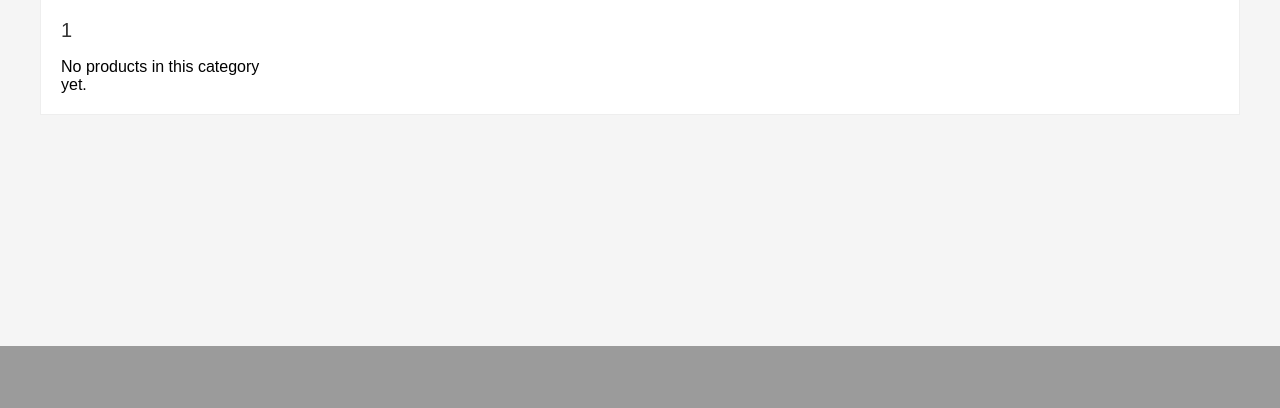
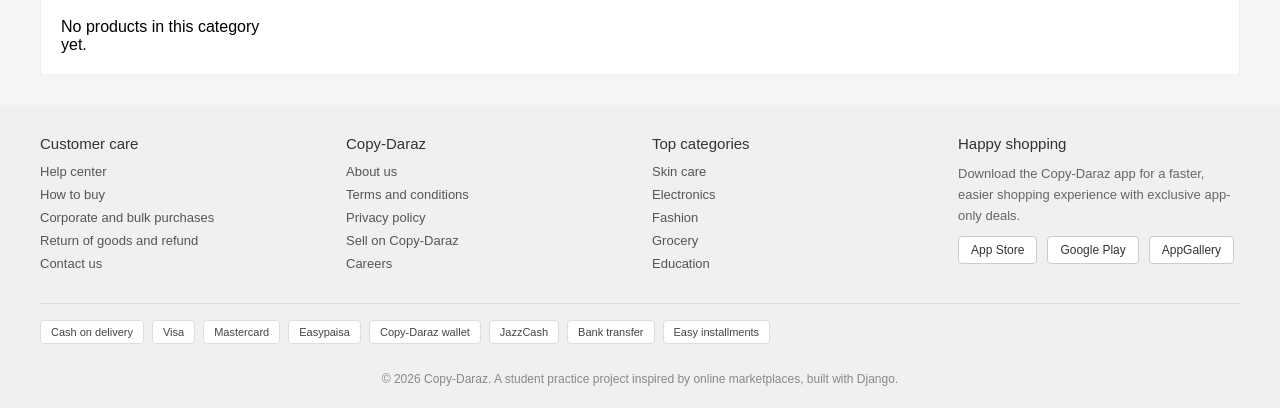
Before and after one commit to 647samad-design/Copy-Daraz, a Django app: page /category/1/ in a window 1280 px wide. Shown: the part 454-862 px from the top of the page. Before the commit the page ends 800 px from the top, so only its background shows below. Run offline with Django 5.2, Linux system fonts and the light colour scheme; data that the repository does not hold is empty.

Commit message:
Expand categories with images, fix slider height, add footer, cleaner sidebar icons

```diff
--- a/daraz/templates/daraz/base.html
+++ b/daraz/templates/daraz/base.html
@@ -26,7 +26,7 @@
         .cart { color: #fff; font-size: 26px; text-decoration: none; }
 
         .hero { margin: 20px 40px; }
-        .slider { position: relative; width: 100%; height: 320px; border-radius: 8px; overflow: hidden; }
+        .slider { position: relative; width: 100%; height: 280px; border-radius: 8px; overflow: hidden; }
         .slide { position: absolute; top: 0; left: 0; width: 100%; height: 100%; object-fit: cover; opacity: 0; transition: opacity 0.6s ease-in-out; }
         .slide.active { opacity: 1; }
         .dots { position: absolute; bottom: 12px; width: 100%; display: flex; justify-content: center; gap: 8px; }
@@ -40,12 +40,12 @@
         }
         .sidebar a {
             display: flex; align-items: center; justify-content: center;
-            width: 44px; height: 44px; font-size: 20px; color: #999;
+            width: 42px; height: 42px; color: #888;
             border-bottom: 1px solid #f0f0f0; text-decoration: none;
         }
         .sidebar a:last-child { border-bottom: none; }
         .sidebar a:hover { color: #f85606; background: #fff6f2; }
-        .sidebar a.fire { color: #f85606; }
+        .sidebar svg { width: 18px; height: 18px; }
 
         .section { margin: 20px 40px; background: #fff; border: 1px solid #eee; padding: 20px; }
         .section-header { display: flex; justify-content: space-between; align-items: center; margin-bottom: 16px; }
@@ -62,8 +62,22 @@
         .product-card .discount { color: #f85606; font-size: 12px; margin-left: 4px; }
 
         .category-grid { display: grid; grid-template-columns: repeat(auto-fill, minmax(140px, 1fr)); gap: 12px; }
-        .category-box { background: #f9f9f9; border: 1px solid #eee; text-align: center; padding: 20px 10px; text-decoration: none; color: #333; font-size: 14px; }
+        .category-box { background: #f9f9f9; border: 1px solid #eee; text-align: center; padding: 0; text-decoration: none; color: #333; font-size: 13px; overflow: hidden; }
+        .category-box img { width: 100%; height: 90px; object-fit: cover; display: block; }
+        .category-box .cname { padding: 8px 6px; }
         .category-box:hover { border-color: #f85606; color: #f85606; }
+
+        .footer { background: #f0f0f0; margin-top: 30px; padding: 30px 40px 10px; }
+        .footer-cols { display: grid; grid-template-columns: repeat(auto-fit, minmax(180px, 1fr)); gap: 24px; margin-bottom: 24px; }
+        .footer-col h3 { font-size: 15px; font-weight: 500; margin-bottom: 12px; color: #333; }
+        .footer-col a { display: block; font-size: 13px; color: #555; text-decoration: none; margin-bottom: 8px; }
+        .footer-col a:hover { color: #f85606; }
+        .footer-col p { font-size: 13px; color: #666; line-height: 1.6; }
+        .app-badges { display: flex; gap: 10px; flex-wrap: wrap; margin-top: 10px; }
+        .app-badge { border: 1px solid #ccc; border-radius: 4px; padding: 6px 12px; font-size: 12px; color: #333; background: #fff; }
+        .payment-row { display: flex; gap: 8px; flex-wrap: wrap; border-top: 1px solid #ddd; padding: 16px 0; }
+        .payment-chip { border: 1px solid #ddd; border-radius: 4px; padding: 5px 10px; font-size: 11px; background: #fff; color: #444; }
+        .footer-bottom { text-align: center; font-size: 12px; color: #888; padding: 12px 0; }
 
         {% block extra_css %}{% endblock %}
     </style>
@@ -102,13 +116,74 @@
     </div>
 
     <div class="sidebar">
-        <a href="#top" title="Back to top">&#8593;</a>
-        <a href="#flash-sale" class="fire" title="Flash sale">&#128293;</a>
-        <a href="#categories" title="Categories">&#9638;</a>
-        <a href="#just-for-you" title="Just for you">&#128100;</a>
+        <a href="#top" title="Back to top">
+            <svg viewBox="0 0 24 24" fill="none" stroke="currentColor" stroke-width="2"><path d="M12 19V5M5 12l7-7 7 7"/></svg>
+        </a>
+        <a href="#flash-sale" title="Flash sale">
+            <svg viewBox="0 0 24 24" fill="currentColor"><path d="M13 2 4 14h6l-1 8 9-12h-6l1-8z"/></svg>
+        </a>
+        <a href="#categories" title="Categories">
+            <svg viewBox="0 0 24 24" fill="currentColor"><rect x="3" y="3" width="7" height="7"/><rect x="14" y="3" width="7" height="7"/><rect x="3" y="14" width="7" height="7"/><rect x="14" y="14" width="7" height="7"/></svg>
+        </a>
+        <a href="#just-for-you" title="Just for you">
+            <svg viewBox="0 0 24 24" fill="none" stroke="currentColor" stroke-width="2"><circle cx="12" cy="8" r="4"/><path d="M4 20c0-4 4-6 8-6s8 2 8 6"/></svg>
+        </a>
     </div>
 
     {% block content %}{% endblock %}
+
+    <div class="footer">
+        <div class="footer-cols">
+            <div class="footer-col">
+                <h3>Customer care</h3>
+                <a href="#">Help center</a>
+                <a href="#">How to buy</a>
+                <a href="#">Corporate and bulk purchases</a>
+                <a href="#">Return of goods and refund</a>
+                <a href="#">Contact us</a>
+            </div>
+            <div class="footer-col">
+                <h3>Copy-Daraz</h3>
+                <a href="#">About us</a>
+                <a href="#">Terms and conditions</a>
+                <a href="#">Privacy policy</a>
+                <a href="#">Sell on Copy-Daraz</a>
+                <a href="#">Careers</a>
+            </div>
+            <div class="footer-col">
+                <h3>Top categories</h3>
+                <a href="{% url 'category_products' 'skincare' %}">Skin care</a>
+                <a href="{% url 'category_products' 'electronics' %}">Electronics</a>
+                <a href="{% url 'category_products' 'fashion' %}">Fashion</a>
+                <a href="{% url 'category_products' 'grocery' %}">Grocery</a>
+                <a href="{% url 'category_products' 'education' %}">Education</a>
+            </div>
+            <div class="footer-col">
+                <h3>Happy shopping</h3>
+                <p>Download the Copy-Daraz app for a faster, easier shopping experience with exclusive app-only deals.</p>
+                <div class="app-badges">
+                    <span class="app-badge">App Store</span>
+                    <span class="app-badge">Google Play</span>
+                    <span class="app-badge">AppGallery</span>
+                </div>
+            </div>
+        </div>
+
+        <div class="payment-row">
+            <span class="payment-chip">Cash on delivery</span>
+            <span class="payment-chip">Visa</span>
+            <span class="payment-chip">Mastercard</span>
+            <span class="payment-chip">Easypaisa</span>
+            <span class="payment-chip">Copy-Daraz wallet</span>
+            <span class="payment-chip">JazzCash</span>
+            <span class="payment-chip">Bank transfer</span>
+            <span class="payment-chip">Easy installments</span>
+        </div>
+
+        <div class="footer-bottom">
+            &copy; 2026 Copy-Daraz. A student practice project inspired by online marketplaces, built with Django.
+        </div>
+    </div>
 
     <script>
         const slides = document.querySelectorAll('.slide');
--- a/daraz/templates/daraz/category.html
+++ b/daraz/templates/daraz/category.html
@@ -2,7 +2,7 @@
 {% block content %}
     <div class="section">
         <div class="section-header">
-            <h2>{{ category|title }}</h2>
+            <h2>{{ category_label }}</h2>
         </div>
         <div class="product-grid">
             {% for product in products %}
--- a/daraz/views.py
+++ b/daraz/views.py
@@ -1,11 +1,26 @@
 from django.shortcuts import render, get_object_or_404, redirect
 from .models import Product, Review
+
+CATEGORY_IMAGE_IDS = {
+    "skincare": 26, "haircare": 27, "grocery": 30, "fashion": 31, "electronics": 48,
+    "3d-printers": 60, "pasta-tools": 61, "sim-devices": 62, "screen-protector": 63,
+    "casserole-pot": 64, "table-lamp": 65, "hoodies": 66, "toy-boxes": 67,
+    "sneakers": 68, "education": 69, "dress-up-kits": 70, "microphones": 71,
+    "leashes": 72, "donate-education": 73, "coloring-drawing": 74, "lotion-cream": 75,
+}
 
 
 def home(request):
     flash_sale_products = Product.objects.filter(is_flash_sale=True)[:6]
     just_for_you_products = Product.objects.all()[:8]
-    categories = Product.CATEGORY_CHOICES
+    categories = [
+        {
+            "slug": slug,
+            "label": label,
+            "image": f"https://picsum.photos/id/{CATEGORY_IMAGE_IDS.get(slug, 10)}/200/150",
+        }
+        for slug, label in Product.CATEGORY_CHOICES
+    ]
     return render(request, "daraz/index.html", {
         "flash_sale_products": flash_sale_products,
         "just_for_you_products": just_for_you_products,
@@ -34,7 +49,9 @@
 
 def category_products(request, category):
     products = Product.objects.filter(category=category)
+    label = dict(Product.CATEGORY_CHOICES).get(category, category)
     return render(request, "daraz/category.html", {
         "products": products,
         "category": category,
+        "category_label": label,
     })
```
Also changed, not shown: daraz/models.py (+16 -0 lines), daraz/templates/daraz/index.html (+5 -2 lines), daraz/migrations/0002_alter_product_category.py (added).
